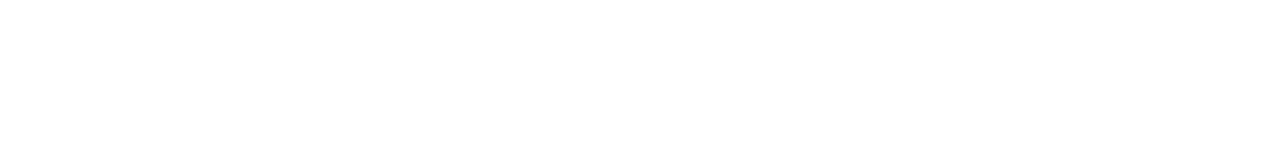
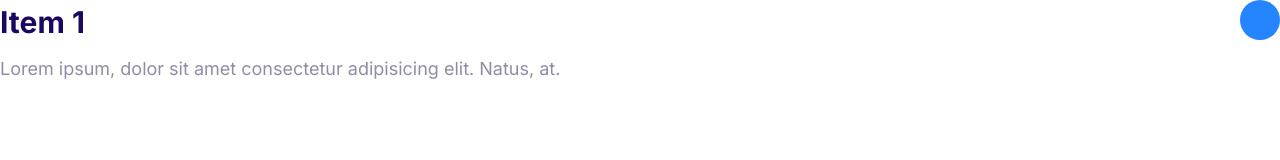
Before and after one commit to dulanjanabandara/moshify, a plain HTML site: page index.html in a window 1280 px wide. Drawn offline with Linux system fonts and the light colour scheme.

Commit message:
Built the collapsible component.

```diff
--- a/css/styles.css
+++ b/css/styles.css
@@ -539,3 +539,46 @@ a {
     margin: 0 2rem;
   }
 }
+
+/* Collapsibles */
+.collapsible__header {
+  display: flex;
+  justify-content: space-between;
+}
+
+.collapsible__heading {
+  margin-top: 0;
+  font-size: 3rem;
+}
+
+.collapsible__chevron {
+  transform: rotate(-90deg);
+  transition: transform 0.3s;
+  -webkit-transition: transform 0.3s;
+  -moz-transition: transform 0.3s;
+  -ms-transition: transform 0.3s;
+  -o-transition: transform 0.3s;
+}
+
+.collapsible__content {
+  /*display: none;
+  */
+  max-height: 0;
+  overflow: hidden;
+  opacity: 0;
+  transition: all 0.3s;
+  -webkit-transition: all 0.3s;
+  -moz-transition: all 0.3s;
+  -ms-transition: all 0.3s;
+  -o-transition: all 0.3s;
+}
+
+.collapsible--expanded .collapsible__chevron {
+  transform: rotate(0);
+}
+
+.collapsible--expanded .collapsible__content {
+  /* display: block; */
+  max-height: 100vh;
+  opacity: 1;
+}
--- a/index.html
+++ b/index.html
@@ -16,6 +16,18 @@
     <title>Document</title>
   </head>
   <body>
+    <div class="collapsible collapsible--expanded">
+      <header class="collapsible__header">
+        <h2 class="collapsible__heading">Item 1</h2>
+        <svg class="icon icon--primary collapsible__chevron">
+          <use xlink:href="images/sprite.svg#chevron"></use>
+        </svg>
+      </header>
+      <div class="collapsible__content">
+        Lorem ipsum, dolor sit amet consectetur adipisicing elit. Natus, at.
+      </div>
+    </div>
 
+    <script src="js/main.js"></script>
   </body>
 </html>
--- /dev/null
+++ b/js/main.js
@@ -0,0 +1,6 @@
+const collapsibles = document.querySelectorAll(".collapsible");
+collapsibles.forEach((item) =>
+  item.addEventListener("click", function () {
+    this.classList.toggle("collapsible--expanded");
+  })
+);
```
Also changed, not shown: components/collapsibles.html (added, +11 -0 lines).
